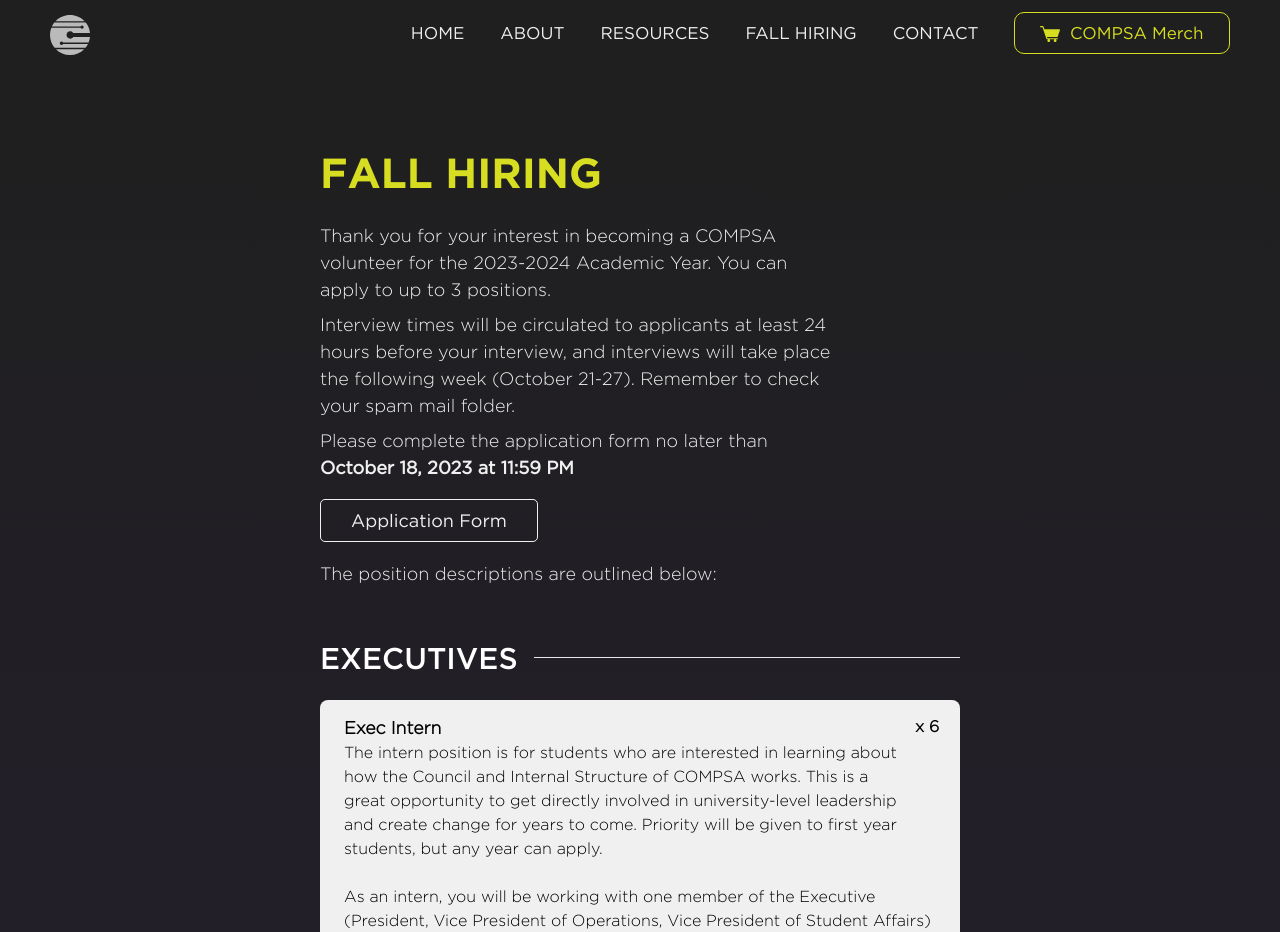
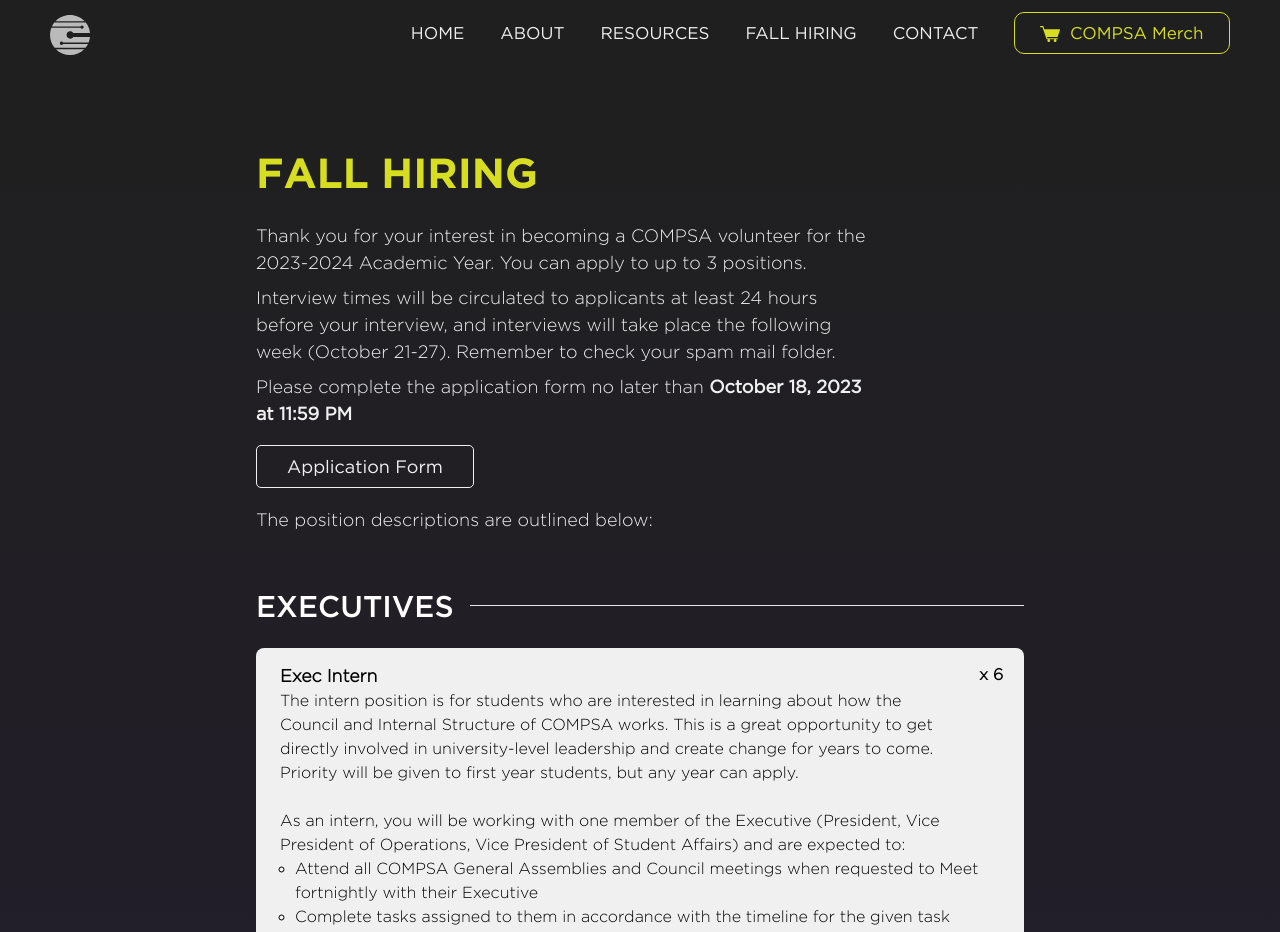
Before and after one commit to jadew33/test, a Next.js app: page /hiring in a window 1280 px wide. Shown: the top 932 px of the page. Built offline with nearby package versions, Linux system fonts and the light colour scheme.

Commit message:
update font/spacing on content class

```diff
--- a/styles/hiring.scss
+++ b/styles/hiring.scss
@@ -6,11 +6,13 @@
       margin-block: 8px;
     }
   }
+
   .button {
     display: flex;
     align-items: center;
     justify-content: center;
   }
+
   .listing {
     display: flex;
     align-items: center;
--- a/styles/resources.scss
+++ b/styles/resources.scss
@@ -26,28 +26,24 @@
 }
 
 .content {
-  padding: 4% 25% 7%;
+  padding: 4% 20% 7%;
 
   @media (max-width: $xl) {
-    padding-left: 25%;
-    padding-right: 25%;
+    padding-inline: 15%;
   }
   @media (max-width: $lg) {
-    padding-left: 20%;
-    padding-right: 20%;
+    padding-inline: 10%;
   }
   @media (max-width: $md) {
-    padding-left: 15%;
-    padding-right: 15%;
+    padding-inline: 6%;
   }
   @media (max-width: $sm) {
-    padding-left: 7%;
-    padding-right: 7%;
+    padding-inline: 5%;
   }
 }
 
 .section {
-  margin-top: 3rem;
+  margin-top: 50px;
   .title {
     font-size: 30px;
     text-align: left;
@@ -59,17 +55,22 @@
       margin-left: 1rem;
     }
   }
-  @media (max-width: $md) {
+  @media (max-width: $lg) {
     .title {
       font-size: 26px;
     }
-    margin-top: 50px;
+  }
+  @media (max-width: $md) {
+    .title {
+      font-size: 24px;
+    }
+    margin-top: 40px;
   }
   @media (max-width: $sm) {
     .title {
       font-size: 20px;
     }
-    margin-top: 40px;
+    margin-top: 30px;
   }
 }
 
```
